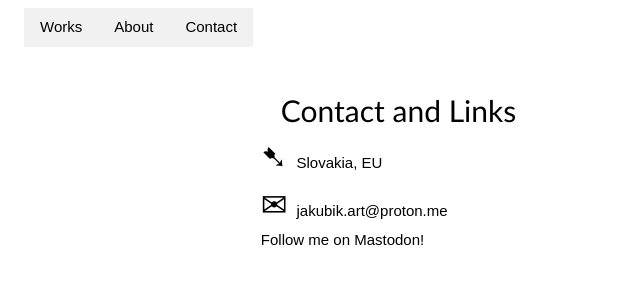
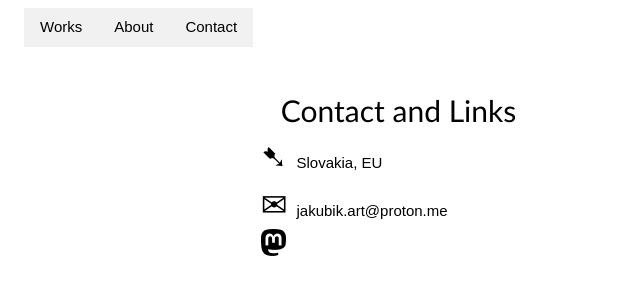
Before and after one commit to kinklure/jakubik.art, a Jekyll site: the page built from contact.html, in a window 1280 px wide. Shown: the top 300 px of the page, without its empty margins (0-640 px from the left). Built offline with Jekyll 4.4.1, drawn with Linux system fonts in a browser that asks for light colours.

Commit message:
Update contact.html

```diff
--- a/contact.html
+++ b/contact.html
@@ -13,6 +13,6 @@ layout: default
   document.write('<A href="mailto:' + emailE + '">' + emailE + '</a>')
 </script><NOSCRIPT>Email address protected by JavaScript</NOSCRIPT>
 	<br>
-	<a rel="me" href="https://mastodon.social/@kinkualize" img src="images/icons/mastodon.webp" alt="Mastodon">Follow me on Mastodon!</a>
+	<a rel="me" href="https://mastodon.social/@kinkualize"><img src="images/icons/mastodon.webp" alt="Mastodon"/><Follow me on Mastodon!</a>
     </div>
 </footer>
```
